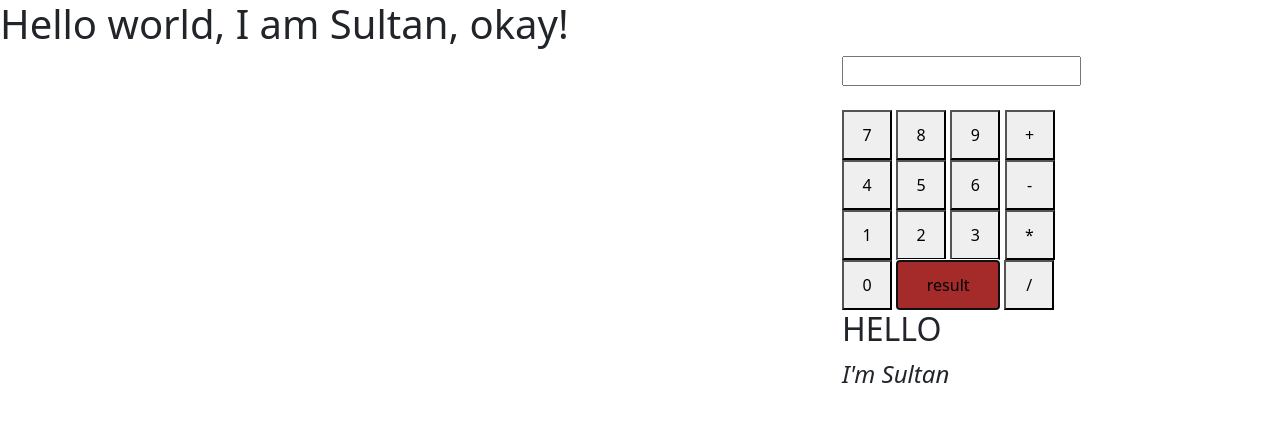
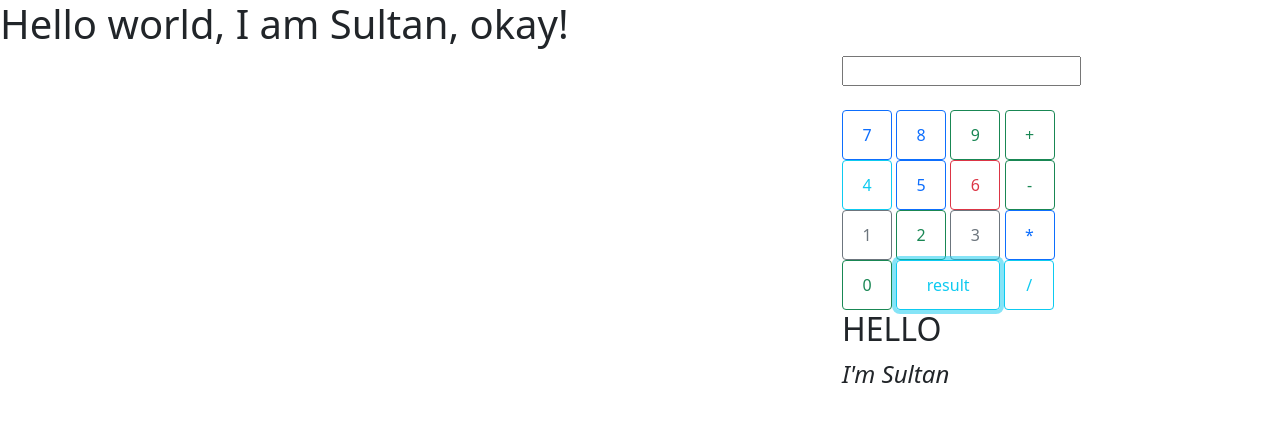
Before and after one commit to among-bugs/all-js-lessons, a website: page index.html in a window 1280 px wide. Both pictures are taken after a click on the button "result". Drawn offline with nearby package versions, Linux system fonts and the light colour scheme.

Commit message:
might thats all for today

```diff
--- a/js/lessons9-.js
+++ b/js/lessons9-.js
@@ -417,27 +417,6 @@ allButtons.forEach(function (item, i) {
 //     }
 // }
 
-const colors = ['primary', 'secondary', 'success', 'danger', 'warning', 'info'];
-
-function setColorsForAllButtons() {
-    allButtons.forEach((item, i) => {
-        item.type = "button";
-        // item.className = `btn btn-outline-${colors[i]}`;
-        item.id = `button${i}`;
-        item.style.width = '50px';
-        item.style.height = '50px';
-        // let numberIndex =
-        // document.getElementById(item.id).innerHTML = `${i+1}`;
-    });
-    let button13 = document.getElementById('button13');
-    button13.style.width = '104px';
-    button13.style.height = '50px';
-}
-setColorsForAllButtons();
-
-
-
-
 const sultan = document.createElement('sultan');
 // sultan.classList.add('black');
 sultan.className = "black";
@@ -453,26 +432,49 @@ sultan.style.fontStyle = "italic";
 sultan.insertAdjacentHTML('beforebegin', '<br><h2>HELLO</h2>');
 
 
+const colors = ['primary', 'secondary', 'success', 'danger', 'warning', 'info'];
 
-
+function setColorsForAllButtons() {
+    allButtons.forEach((item, i) => {
+        item.type = "button";
+        item.className = `btn btn-outline-${colors[Math.floor(Math.random() * 6)]}`;
+        item.id = `button${i}`;
+        item.style.width = '50px';
+        item.style.height = '50px';
+        // let numberIndex =
+        // document.getElementById(item.id).innerHTML = `${i+1}`;
+    });
+    let button13 = document.getElementById('button13');
+    button13.style.width = '104px';
+    button13.style.height = '50px';
+}
+// setColorsForAllButtons();
 // number1.onclick = function() {
 // alert(parseInt(number1.textContent));
 // };
 
-
 const color = ['white', 'black', 'red', 'blue', 'green', 'yellow', 'brown'];
 
-function hoveMouse() {
+function hoveMouse(SetColorClassForAllBtns) {
+    SetColorClassForAllBtns();
     allButtons.forEach((item, i) => {
         let thisnumb = parseInt(allButtons[i].textContent);
-        item.addEventListener('mouseenter', function () {
-            item.style.backgroundColor = `${color[Math.floor(Math.random() * 7)]}`;
-            console.log(++thisnumb);
+        item.addEventListener('mouseenter', function (thisEvent) { // .target used only with event!!!
+            item.className = `btn btn-outline-${colors[Math.floor(Math.random() * 6)]}`;
+            console.log(`id = ${item.id},  text content = ${
+                thisEvent.target.textContent}, className = ${
+                    thisEvent.target.className}`);
+        });
+        item.addEventListener('click', (thisEventToClick) => {
+            console.log(thisEventToClick.target.id + ' is clicked!');
+            // document.querySelector('input').value = `${parseInt(thisEventToClick.target.textContent)}`;
         });
     });
 }
 
-hoveMouse();
+hoveMouse(setColorsForAllButtons);
+
+
 // number1.addEventListener('click', function() {
 //     alert(thisnumb++);
 // });
```
Also changed, not shown: index.html (+1 -0 lines).
